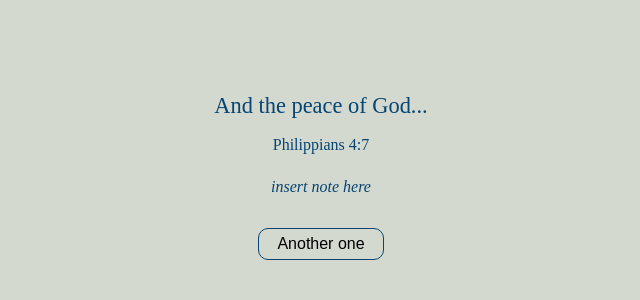
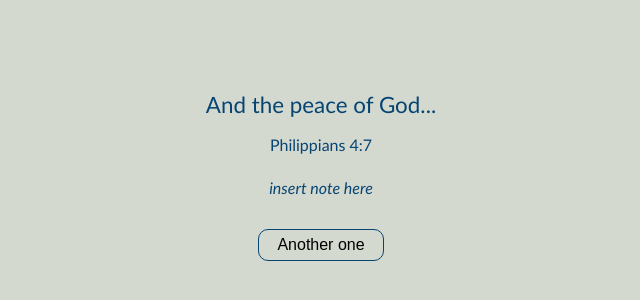
Before and after one commit to pufftofu/33, a plain HTML site: page index.html in a window 1280 px wide. Shown: the part 250-550 px from the top of the page, 319-959 px from the left. Drawn offline with Linux system fonts and the light colour scheme.

Commit message:
Update index.html

```diff
--- a/index.html
+++ b/index.html
@@ -4,7 +4,7 @@
   <meta name="viewport" content="width=device-width, initial-scale=1">
   <title>33</title>
   <style>
-    body { font-family: Mona Sans; background:#d4d9d0; color:#064472;
+    body { font-family: calibri; background:#d4d9d0; color:#064472;
            display:flex; flex-direction:column; align-items:center;
            justify-content:center; min-height:100vh; margin:0; padding:24px; text-align:center; }
     #verse { font-size:1.4rem; line-height:1.6; max-width:480px; }
```
